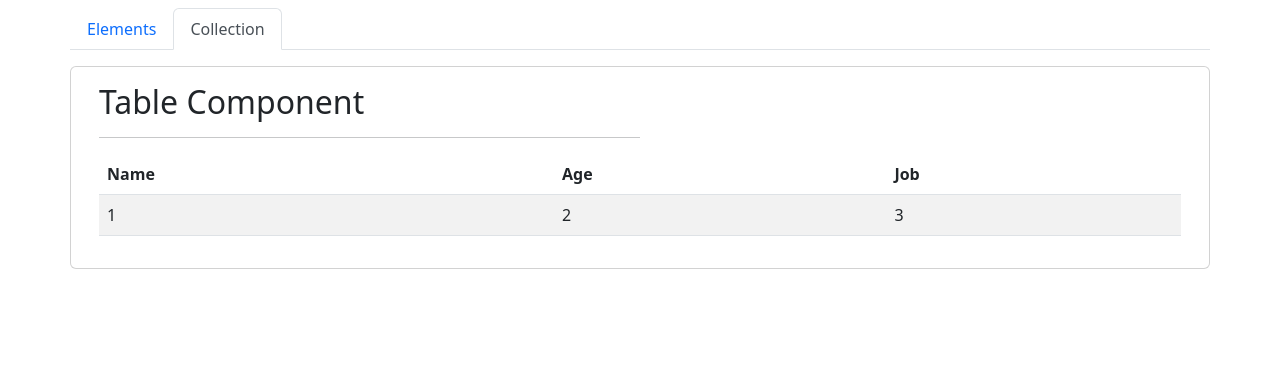
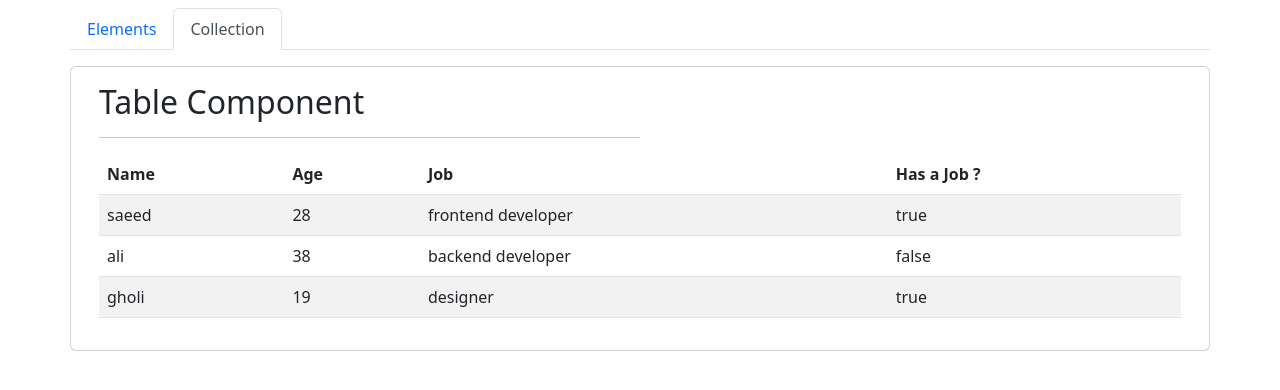
Before and after one commit to saeedd1994/moduleSys, an Angular app: page /collections in a window 1280 px wide. Shown: the top 390 px of the page. Built offline with nearby package versions, Linux system fonts and the light colour scheme.

Commit message:
play with table and use key for updating table (this trick is so important)

```diff
--- a/src/app/collections/collections-home/collections-home.component.ts
+++ b/src/app/collections/collections-home/collections-home.component.ts
@@ -11,17 +11,20 @@ export class CollectionsHomeComponent implements OnInit {
     {
       name: 'saeed',
       age: 28,
-      job: 'frontend developer'
+      job: 'frontend developer',
+      employee: true
     },
     {
       name: 'ali',
       age: 38,
-      job: 'backend developer'
+      job: 'backend developer',
+      employee: false
     },
     {
       name: 'gholi',
       age: 19,
-      job: 'designer'
+      job: 'designer',
+      employee: true
     }
   ];
 
@@ -37,6 +40,10 @@ export class CollectionsHomeComponent implements OnInit {
     {
       key: 'job',
       label: 'Job'
+    },
+    {
+      key: 'employee',
+      label: 'Has a Job ?'
     }
   ]
 
--- a/src/app/collections/table/table.component.html
+++ b/src/app/collections/table/table.component.html
@@ -5,10 +5,8 @@
   </tr>
   </thead>
   <tbody>
-  <tr>
-    <td>1</td>
-    <td>2</td>
-    <td>3</td>
+  <tr *ngFor="let record of data">
+    <td *ngFor="let header of headers">{{record[header.key]}}</td>
   </tr>
   </tbody>
 </table>
```
